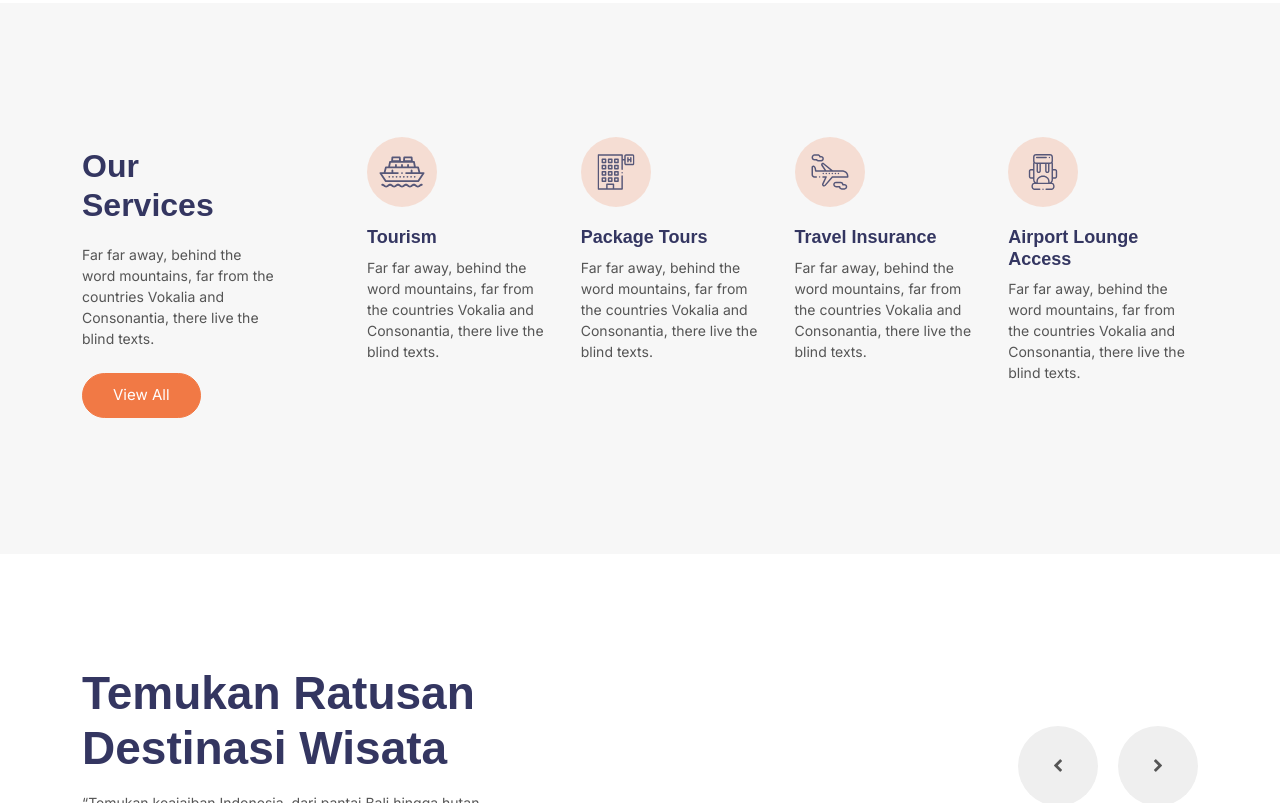
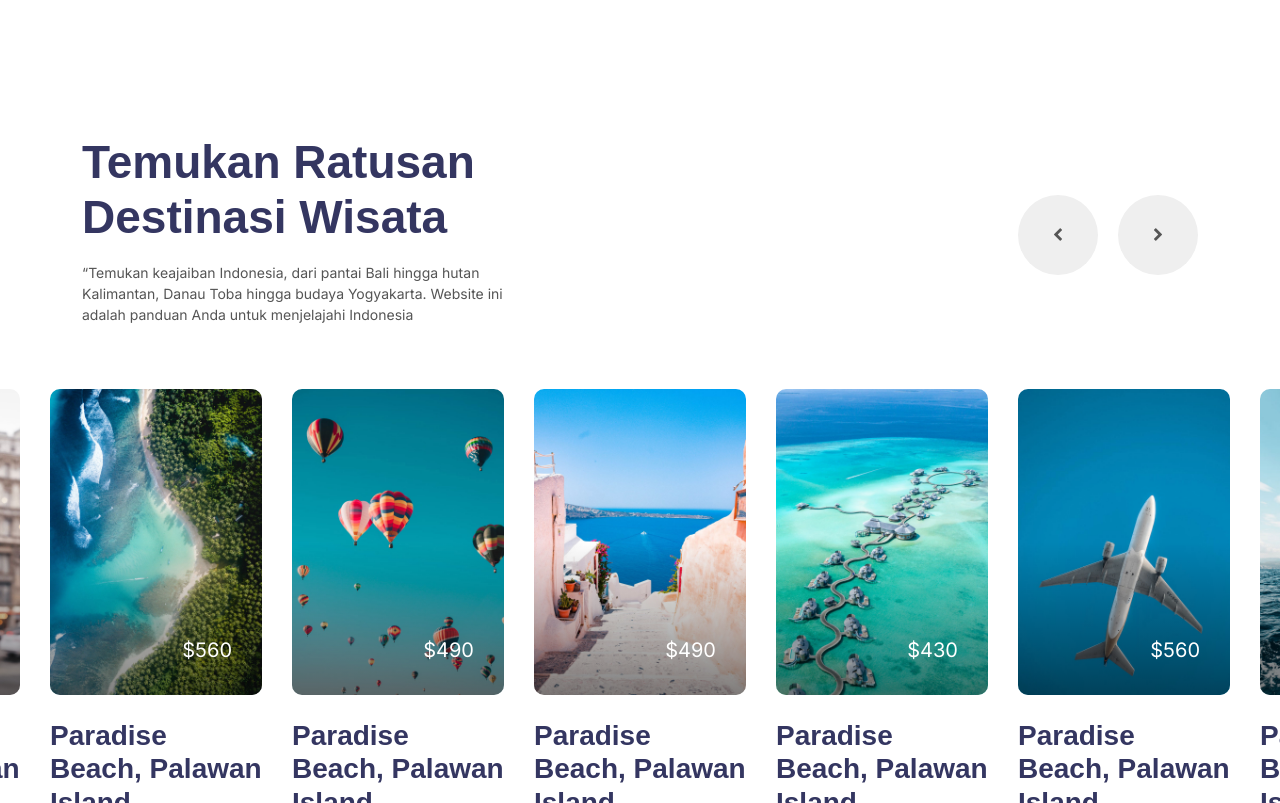
Before and after one commit to AdhiBaktiPerwira123/FourHorseman, a plain HTML site: page Id Tour/index.html in a window 1280 px wide. Shown: the part 1621-2424 px from the top of the page. Drawn offline with Linux system fonts and the light colour scheme; files whose address does not match are found by name; a web font is replaced by a local one.

Commit message:
hapus fitur

```diff
--- a/Id Tour/index.html
+++ b/Id Tour/index.html
@@ -152,70 +152,6 @@
 
 			</div>
 
-		</div>
-	</div>
-
-	<div class="section service-section-1">
-		<div class="container">
-			<div class="row">
-
-				<div class="col-lg-3 mb-4 mb-lg-0">
-					<div class="heading-content" data-aos="fade-up">
-						<h2>Our <span class="d-block">Services</span></h2>
-						<p>Far far away, behind the word mountains, far from the countries Vokalia and Consonantia, there live the blind texts.</p>
-						<p class="my-4" data-aos="fade-up" data-aos-delay="300"><a href="#" class="btn btn-primary">View All</a></p>
-					</div>
-				</div>
-				<div class="col-lg-9">
-					<div class="row">
-						<div class="col-6 col-md-6 col-lg-3 mb-4 mb-lg-0" data-aos="fade-up"  data-aos-delay="100">
-							<div class="service-1">
-								<span class="icon">
-									<img src="images/svg/01.svg" alt="Image" class="img-fluid">
-								</span>
-								<div>
-									<h3>Tourism</h3>
-									<p>Far far away, behind the word mountains, far from the countries Vokalia and Consonantia, there live the blind texts.</p>
-								</div>
-							</div>
-						</div>
-						<div class="col-6 col-md-6 col-lg-3 mb-4 mb-lg-0" data-aos="fade-up"  data-aos-delay="200">
-							<div class="service-1">
-								<span class="icon">
-									<img src="images/svg/02.svg" alt="Image" class="img-fluid">
-								</span>
-								<div>
-									<h3>Package Tours</h3>
-									<p>Far far away, behind the word mountains, far from the countries Vokalia and Consonantia, there live the blind texts.</p>
-								</div>
-							</div>
-						</div>
-						<div class="col-6 col-md-6 col-lg-3 mb-4 mb-lg-0" data-aos="fade-up"  data-aos-delay="300">
-							<div class="service-1">
-								<span class="icon">
-									<img src="images/svg/03.svg" alt="Image" class="img-fluid">
-								</span>
-								<div>
-									<h3>Travel Insurance</h3>
-									<p>Far far away, behind the word mountains, far from the countries Vokalia and Consonantia, there live the blind texts.</p>
-								</div>
-							</div>
-						</div>
-						<div class="col-6 col-md-6 col-lg-3 mb-4 mb-lg-0" data-aos="fade-up"  data-aos-delay="400">
-							<div class="service-1">
-								<span class="icon">
-									<img src="images/svg/04.svg" alt="Image" class="img-fluid">
-								</span>
-								<div>
-									<h3>Airport Lounge Access</h3>
-									<p>Far far away, behind the word mountains, far from the countries Vokalia and Consonantia, there live the blind texts.</p>
-								</div>
-							</div>
-						</div>
-					</div>
-				</div>
-
-			</div>
 		</div>
 	</div>
 
```
